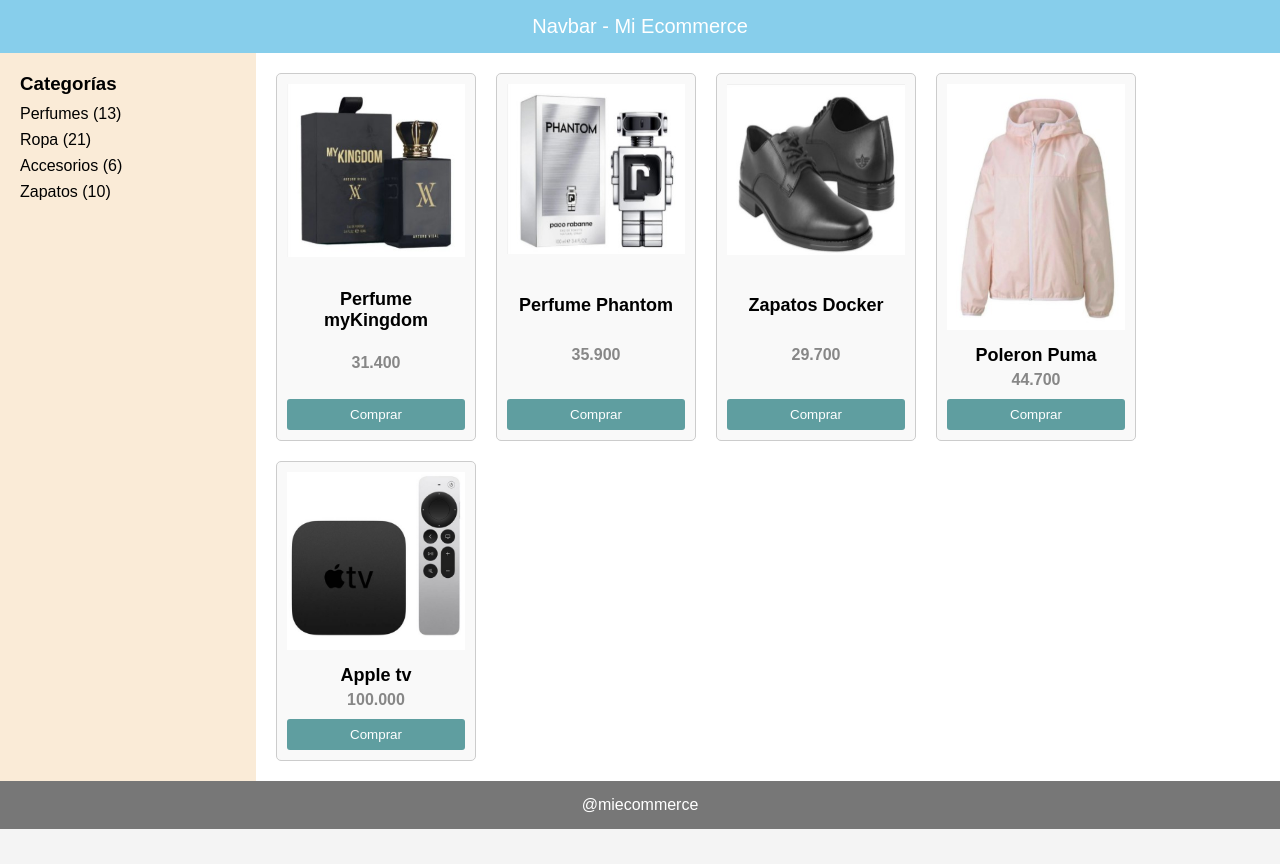
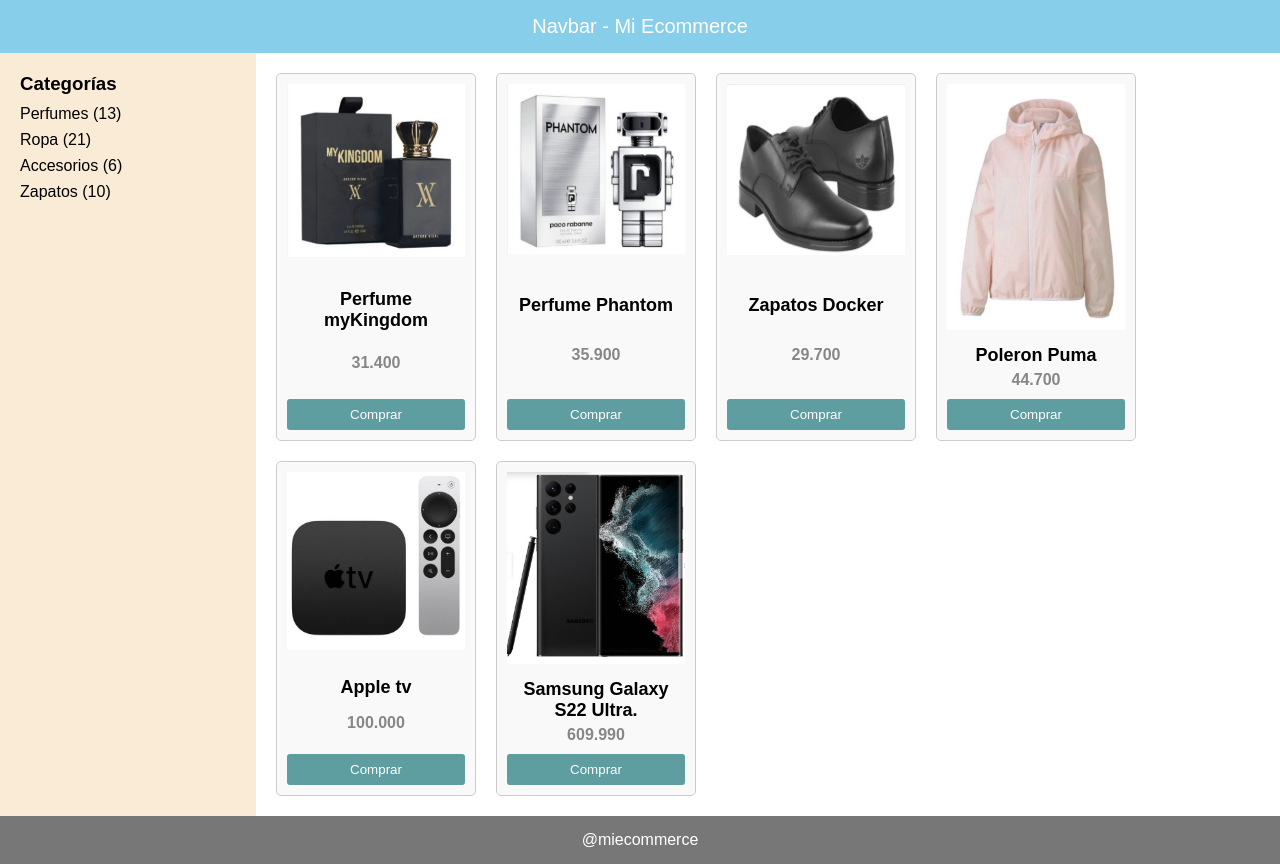
Before and after one commit to yael-nq/Prueba3, a plain HTML site: page index.html in a window 1280 px wide. Before the commit the page ends 829 px from the top, so only its background shows below. Drawn offline with Linux system fonts and the light colour scheme.

Commit message:
segundo cambio

```diff
--- a/index.html
+++ b/index.html
@@ -51,6 +51,12 @@
         <p>100.000</p>
         <button>Comprar</button>
       </div>
+       <div class="product-card">
+        <img src="assets/img/celular.jpg" alt="celular" />
+        <h4>Samsung Galaxy S22 Ultra.</h4>
+        <p>609.990</p>
+        <button>Comprar</button>
+      </div>
     </main>
   </div>
 
```
